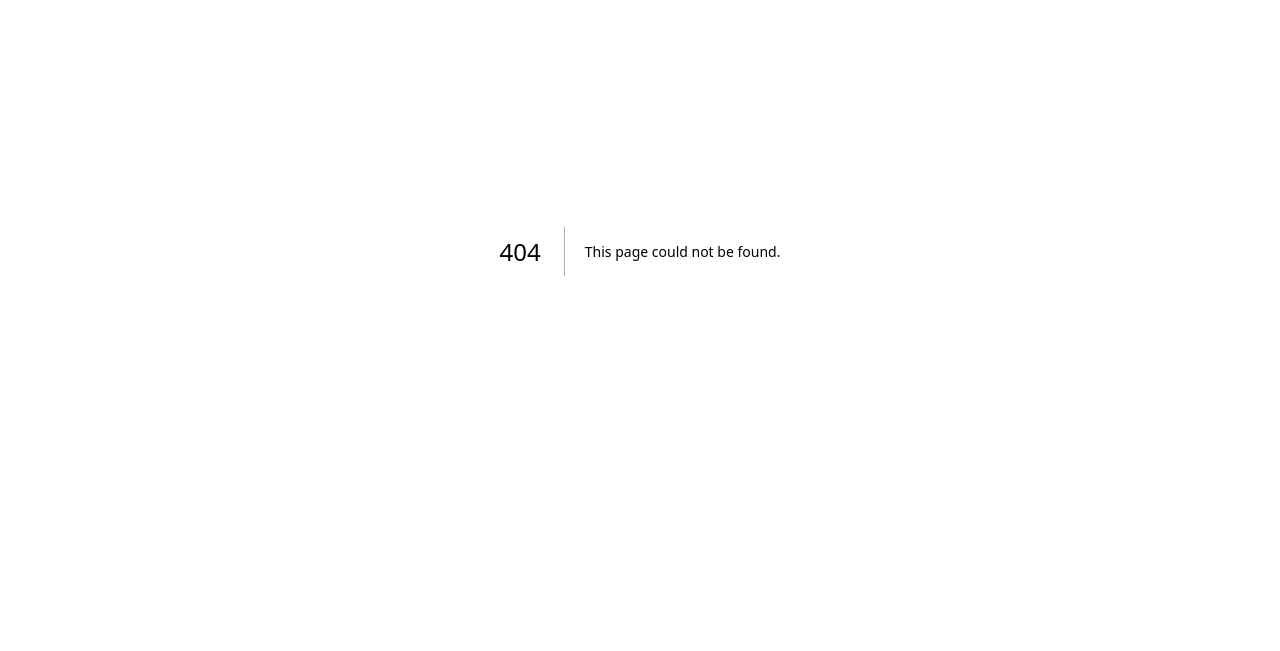
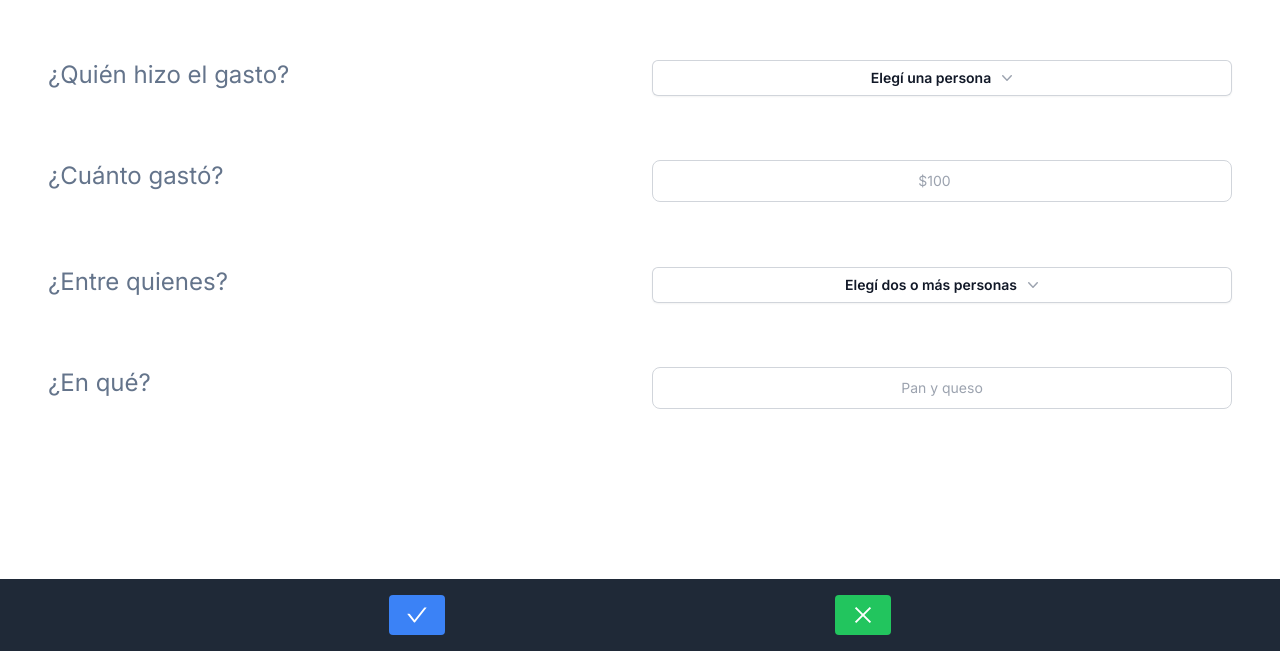
Before and after one commit to efahnle/hacemosnumeros, a Next.js app: page /add-expense in a window 1280 px wide. Before the commit this address had no page. Shown: the part 149-800 px from the top of the page. Built offline with nearby package versions, Linux system fonts and the light colour scheme.

Commit message:
Add basic "add expense" page

```diff
--- /dev/null
+++ b/app/add-expense/page.tsx
@@ -0,0 +1,29 @@
+'use client'
+
+import { archivo } from '@/app/ui/fonts';
+import { ExpenseCrud } from '@/app/components/ExpenseCRUD';
+import ConfirmCancelBar from '../components/ConfirmCancelBar';
+
+export default function Home() {
+
+const handleButtonClick = (buttonIndex: number) => {
+    console.log(`Button ${buttonIndex} clicked`);
+    // Add your logic here for each button click
+    };
+
+  return (
+    <main className="flex flex-col items-center p-20 min-w-32">
+      <div>
+        <h1 className={`${archivo.className} flex text-center break-normal items-center lg:text-5xl text-2xl md:text-3xl mb-8`}>
+          Agregar gasto
+        </h1>
+      </div>
+      <div>
+        <div className='text-center object-top w-screen lg:text-2xl md:text-1xl items-center p-12'>
+          <ExpenseCrud/>
+          <ConfirmCancelBar onButtonClick={handleButtonClick}/>
+        </div>
+      </div>
+    </main>
+  );
+}
--- /dev/null
+++ b/app/components/ConfirmCancelBar.tsx
@@ -0,0 +1,30 @@
+'use client'
+
+import React  from 'react';
+import { AiOutlineClose, AiOutlineCheck } from 'react-icons/ai'; // Import an icon from react-icons
+
+interface ConfirmCancelBarProps {
+  onButtonClick: (buttonIndex: number) => void;
+}
+
+const ConfirmCancelBar: React.FC<ConfirmCancelBarProps> = ({ onButtonClick }) => {
+
+  return (
+    <div className="fixed bottom-0 left-0 w-full bg-gray-800 text-white py-4 flex justify-evenly">
+      <button
+        onClick={() => onButtonClick(1)}
+        className="bg-blue-500 px-4 py-2 rounded hover:bg-blue-700"
+      >
+        <AiOutlineCheck/>
+      </button>
+      <button
+        onClick={() => onButtonClick(2)}
+        className="bg-green-500 px-4 py-2 rounded hover:bg-green-700"
+      >
+        <AiOutlineClose />
+      </button>
+    </div>
+  );
+};
+
+export default ConfirmCancelBar;
--- /dev/null
+++ b/app/components/DropdownComponent.tsx
@@ -0,0 +1,111 @@
+'use client'
+
+import { useState, useEffect, useRef } from 'react';
+
+interface DropdownComponentProps {
+  multiSelect?: boolean; // Optional prop to enable multi-select
+}
+
+const DropdownComponent: React.FC<DropdownComponentProps> = ({ multiSelect = false }) => {
+  const [isOpen, setIsOpen] = useState(false);
+  const [selectedOptions, setSelectedOptions] = useState<string[]>([]);
+  const [options, setOptions] = useState<string[]>([]);
+  const dropdownRef = useRef<HTMLDivElement>(null);
+
+  // Retrieve options from local storage
+  useEffect(() => {
+    const storedOptions = localStorage.getItem('tags');
+    if (storedOptions) {
+      setOptions(JSON.parse(storedOptions));
+    }
+  }, []);
+
+  const handleToggleDropdown = () => {
+    setIsOpen(!isOpen);
+  };
+
+  const handleSelectOption = (option: string) => {
+    if (multiSelect) {
+      setSelectedOptions(prevOptions =>
+        prevOptions.includes(option)
+          ? prevOptions.filter(opt => opt !== option)
+          : [...prevOptions, option]
+      );
+    } else {
+      setSelectedOptions([option]);
+      setIsOpen(false);
+    }
+  };
+
+  const renderSelectedOptions = () => {
+    return selectedOptions.length > 0
+      ? selectedOptions.join(', ')
+      : multiSelect ? 'Elegí dos o más personas' : 'Elegí una persona';
+  };
+
+  const handleClickOutside = (event: MouseEvent) => {
+    if (dropdownRef.current && !dropdownRef.current.contains(event.target as Node)) {
+      setIsOpen(false);
+    }
+  };
+
+  useEffect(() => {
+    document.addEventListener('mousedown', handleClickOutside);
+    return () => {
+      document.removeEventListener('mousedown', handleClickOutside);
+    };
+  }, []);
+
+  return (
+    <div className="relative inline-block text-left" ref={dropdownRef}>
+      <button
+        type="button"
+        className="inline-flex w-full justify-center gap-x-1.5 rounded-md bg-white px-3 py-2 text-sm font-semibold text-gray-900 shadow-sm ring-1 ring-inset ring-gray-300 hover:bg-gray-50"
+        id="menu-button"
+        aria-expanded="true"
+        aria-haspopup="true"
+        onClick={handleToggleDropdown}
+      >
+        {renderSelectedOptions()}
+        <svg
+          className="-mr-1 h-5 w-5 text-gray-400"
+          viewBox="0 0 20 20"
+          fill="currentColor"
+          aria-hidden="true"
+        >
+          <path
+            fillRule="evenodd"
+            d="M5.23 7.21a.75.75 0 011.06.02L10 11.168l3.71-3.938a.75.75 0 111.08 1.04l-4.25 4.5a.75.75 0 01-1.08 0l-4.25-4.5a.75.75 0 01.02-1.06z"
+            clipRule="evenodd"
+          />
+        </svg>
+      </button>
+
+      {isOpen && (
+        <div
+          className="absolute right-0 z-10 mt-2 w-56 origin-top-right rounded-md bg-white shadow-lg ring-1 ring-black ring-opacity-5 focus:outline-none"
+          role="menu"
+          aria-orientation="vertical"
+          aria-labelledby="menu-button"
+          tabIndex={-1}
+        >
+          <div className="py-1" role="none">
+            {options.map((option, index) => (
+              <button
+                key={index}
+                className={`text-gray-700 block px-4 py-2 text-sm w-full text-left hover:bg-gray-100 ${selectedOptions.includes(option) ? 'bg-gray-200' : ''}`}
+                role="menuitem"
+                tabIndex={-1}
+                onClick={() => handleSelectOption(option)}
+              >
+                {option}
+              </button>
+            ))}
+          </div>
+        </div>
+      )}
+    </div>
+  );
+};
+
+export default DropdownComponent;
--- /dev/null
+++ b/app/components/ExpenseCRUD.tsx
@@ -0,0 +1,21 @@
+import DropdownComponent from "@/app/components/DropdownComponent";
+
+export const ExpenseCrud = () => {
+  return (
+    <div className="grid grid-cols-2 gap-x-6 gap-y-16 align-middle h-16">
+      <div className=" text-left  text-slate-500">¿Quién hizo el gasto?</div>
+        <DropdownComponent/>
+      <div className=" text-left  text-slate-500">¿Cuánto gastó?</div>
+      <div>
+        <input type="number" id="amount" className="bg-gray-10 align-middle text-center border border-gray-300 text-gray-900 text-sm rounded-lg focus:ring-blue-500 focus:border-blue-500 block w-full p-2.5 " placeholder="$100" required />
+      </div>
+      <div className=" text-left  text-slate-500">¿Entre quienes?</div>
+      <DropdownComponent multiSelect={true}/>
+      <div className=" text-left  text-slate-500">¿En qué?</div>
+      <div>
+        <input type="text" id="description" className="bg-gray-10 align-middle text-center border border-gray-300 text-gray-900 text-sm rounded-lg focus:ring-blue-500 focus:border-blue-500 block w-full p-2.5 " placeholder="Pan y queso" required />
+      </div>
+
+    </div>
+  );
+};
```
